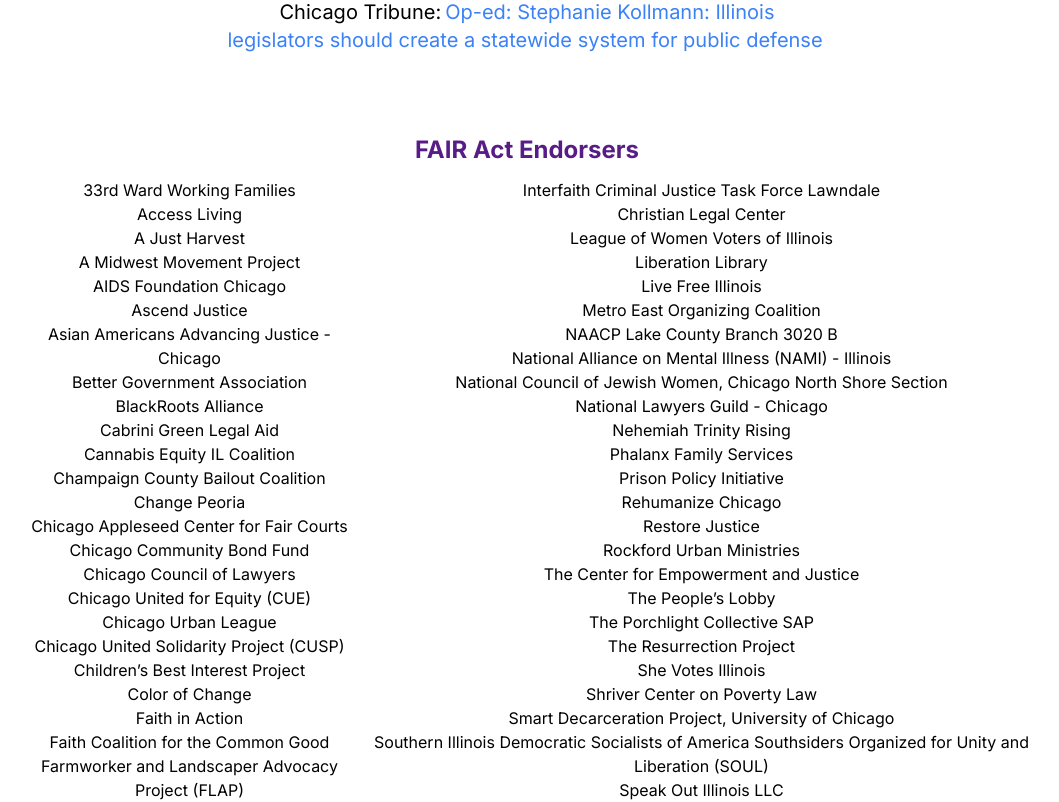
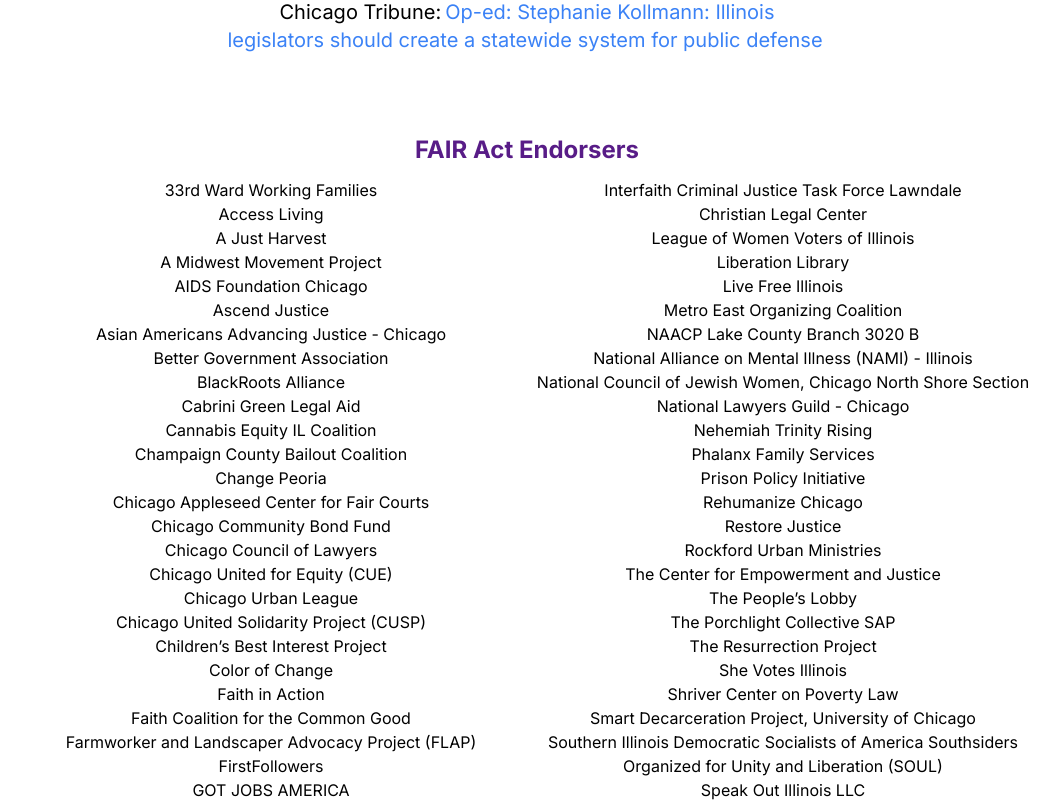
Before and after one commit to hunterMotko/il_pd_st, a Next.js app: page /fairact in a window 1280 px wide. Shown: the part 1300-2102 px from the top of the page, without its empty margins (113-1172 px from the left). Built offline with nearby package versions, Linux system fonts and the light colour scheme.

Commit message:
fix: endorser styles

```diff
--- a/src/app/fairact/page.tsx
+++ b/src/app/fairact/page.tsx
@@ -76,8 +76,8 @@
           }
         </ul>
       </section>
-      <section>
-        <div className="col-span-2 flex flex-col">
+      <section className="mx-auto">
+        <div className="flex flex-col align-center justify-center">
           <h3 className="text-purple-900 font-bold text-2xl mb-3">
             <Link
               target="_blank"
@@ -87,11 +87,11 @@
               FAIR Act Endorsers
             </Link>
           </h3>
-          <div className="md:flex justify-around">
-            <div className="text-center">
+          <div className="md:flex justify-center align-center">
+            <div className="md:w-1/2 text-wrap">
               {first.map(item => <div key={item}>{item}</div>)}
             </div>
-            <div className="text-center">
+            <div className="md:w-1/2 text-wrap">
               {second.map(item => <div key={item}>{item}</div>)}
             </div>
           </div>
```
